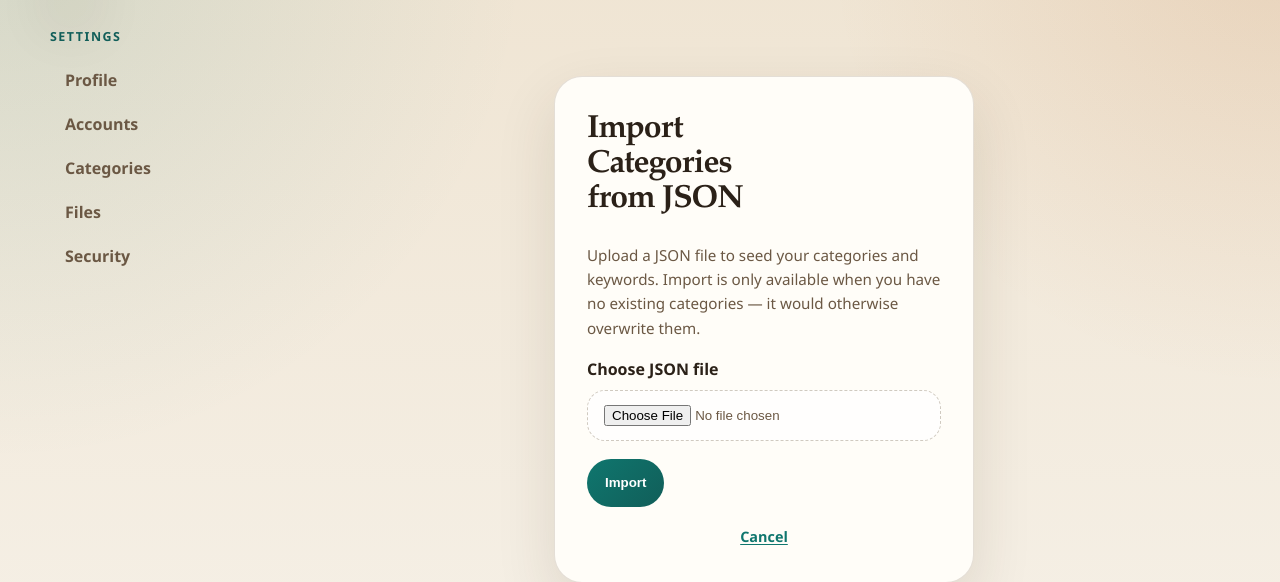
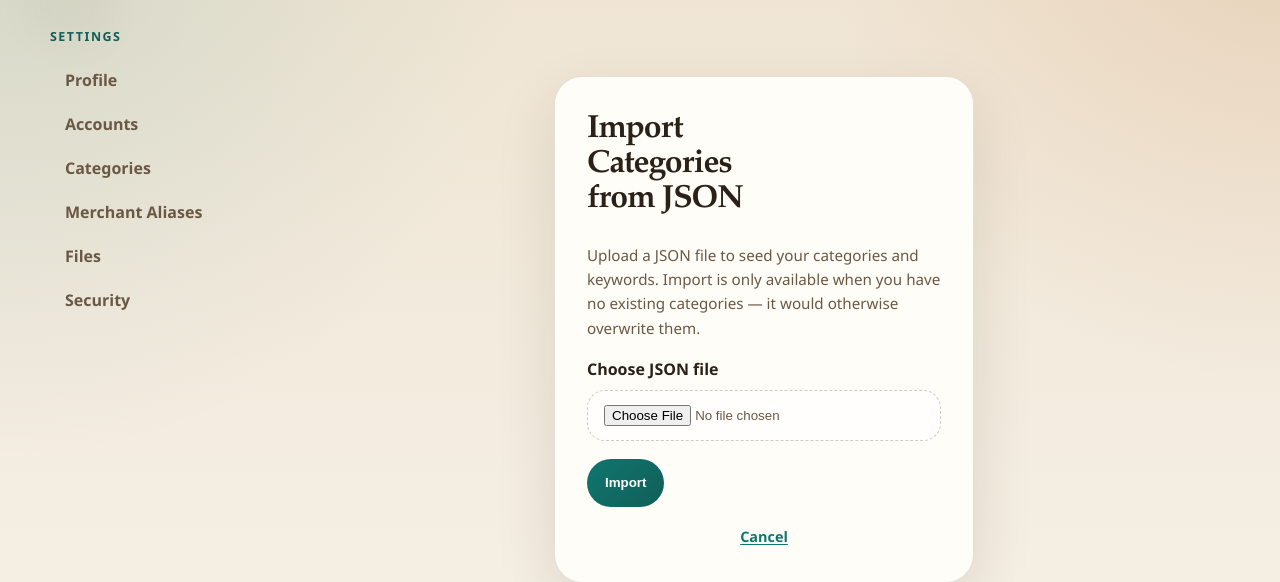
Before and after one commit to erinep/local_budget, a Flask app: template templates/settings/import.html in a window 1280 px wide. Shown: the part 66-648 px from the top of the page. Run offline with Flask 3, Linux system fonts and the light colour scheme; the template is opened without the code that fills it, so the values that code supplies are empty; some libraries are stand-ins or nearby versions.

Commit message:
fix(settings): restore Merchant Aliases to settings nav
Co-Authored-By: Claude Sonnet 4.6 <noreply@anthropic.com>

```diff
--- a/templates/settings/layout.html
+++ b/templates/settings/layout.html
@@ -9,16 +9,16 @@
         <p class="eyebrow" style="margin-bottom: 14px;">Settings</p>
         {% set current = request.path %}
         {% set nav_items = [
-            ('/settings/profile',    'Profile'),
-            ('/settings/accounts',   'Accounts'),
-            ('/settings/categories', 'Categories'),
-            ('/settings/files',       'Files'),
-            ('/settings/security',   'Security'),
+            ('/settings/profile',         'Profile'),
+            ('/settings/accounts',        'Accounts'),
+            ('/settings/categories',      'Categories'),
+            ('/account-settings/aliases', 'Merchant Aliases'),
+            ('/settings/files',           'Files'),
+            ('/settings/security',        'Security'),
         ] %}
         <ul style="list-style: none; margin: 0; padding: 0; display: flex; flex-direction: column; gap: 2px;">
             {% for path, label in nav_items %}
-            {# Categories tab activates for /account-settings/* sub-pages too #}
-            {% set is_active = current.startswith(path) or (label == 'Categories' and current.startswith('/account-settings/')) %}
+            {% set is_active = current.startswith(path) or (label == 'Categories' and current.startswith('/account-settings/') and not current.startswith('/account-settings/aliases')) %}
             <li>
                 <a href="{{ path }}" style="
                     display: block;
```
